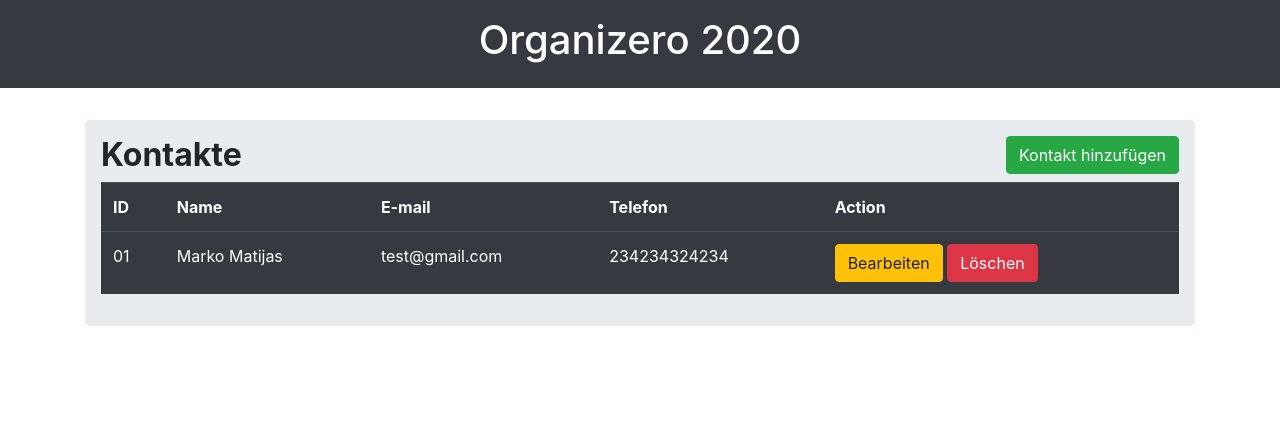
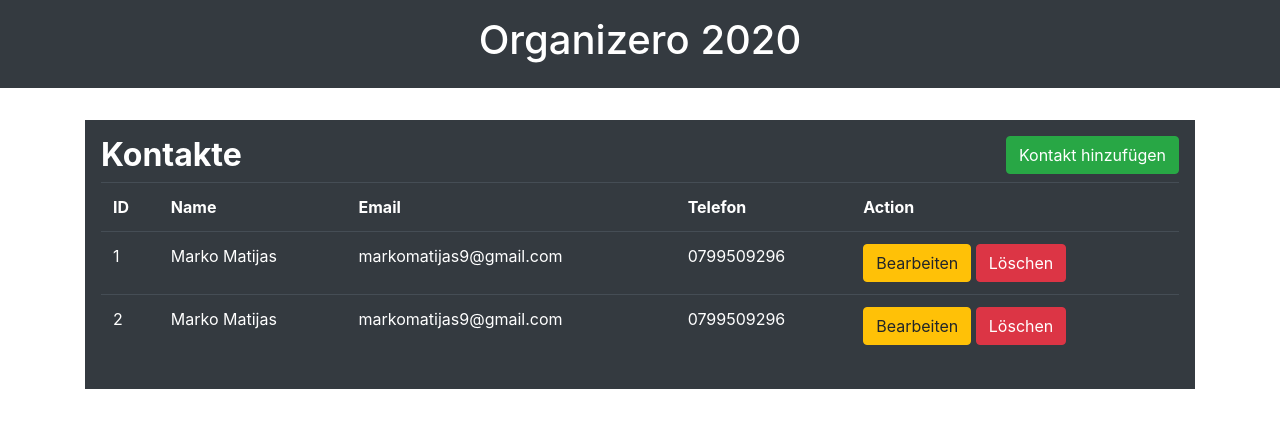
Before and after one commit to maty4/prog, a Flask app: page / in a window 1280 px wide. Shown: the top 428 px of the page. Run offline with Flask 2, Linux system fonts and the light colour scheme; data comes from the database, SQL or seed files in the repository; both versions use the stored data as it was after the commit; some libraries are stand-ins or nearby versions.

Commit message:
Progress

```diff
--- a/organizero/main.py
+++ b/organizero/main.py
@@ -1,12 +1,90 @@
-from flask import Flask, render_template
+import os
+
+from flask import Flask
+from flask import render_template
+from flask import request
+from flask import redirect
+from flask import url_for
+from flask import flash
+
+from flask_sqlalchemy import SQLAlchemy
+
+#Für den Pfad zur Datenbank / sqlite verwendet
+project_dir = os.path.dirname(os.path.abspath(__file__))
+database_file = "sqlite:///{}".format(os.path.join(project_dir, "database.db"))
+
+app = Flask(__name__)
+#Secret Key eingebaut, damit keine Fehlermeldung kommt
+app.secret_key = "Secret Key"
+app.config["SQLALCHEMY_DATABASE_URI"] = database_file
+
+db = SQLAlchemy(app)
+
+#Model Table für die Datenbank
+class Data(db.Model):
+    id = db.Column(db.Integer, primary_key = True)
+    name = db.Column(db.String(100))
+    email = db.Column(db.String(100))
+    telefon = db.Column(db.String(100))
 
 
-app = Flask(__name__)
+    def __init__(self, name, email, telefon):
+
+        self.name = name
+        self.email = email
+        self.telefon = telefon
 
 @app.route('/')
 def Index():
-    return render_template("index.html")
+    all_data = Data.query.all()
+    return render_template("index.html", kontakte = all_data)
 
+
+#Für das Hinzufügen von Kontakten
+@app.route('/insert', methods = ['POST'])
+def insert():
+    if request.method == 'POST':
+        name = request.form['name']
+        email = request.form['email']
+        telefon = request.form['telefon']
+
+        my_data = Data(name, email, telefon)
+        db.session.add(my_data)
+        db.session.commit()
+
+        flash("Kontakt erfolgreich hinzugefügt")
+
+        return redirect(url_for('Index'))
+
+
+
+#Für das Bearbeiten der Einträge
+@app.route('/update', methods = ['GET', 'POST'])
+def update():
+    if request.method == 'POST':
+        my_data = Data.query.get(request.form.get('id'))
+
+        my_data.name = request.form['name']
+        my_data.email = request.form['email']
+        my_data.telefon = request.form['telefon']
+
+        db.session.commit()
+        flash("Kontakt erfolgreich bearbeitet")
+
+        return redirect(url_for('Index'))
+
+
+
+
+#Für das Löschen der Einträge
+@app.route('/delete/<id>/', methods = ['GET', 'POST'])
+def delete(id):
+    my_data = Data.query.get(id)
+    db.session.delete(my_data)
+    db.session.commit()
+    flash("Kontakt erfolgreich gelöscht")
+
+    return redirect (url_for("Index"))
 
 
 
--- a/organizero/templates/base.html
+++ b/organizero/templates/base.html
@@ -1,6 +1,8 @@
 <!DOCTYPE html>
 
 <html>
+
+<!-- Layout von Bootstrap heruntergeladen -->
 
   <head>
 
--- a/organizero/templates/index.html
+++ b/organizero/templates/index.html
@@ -10,12 +10,33 @@
 <div class="container">
   <div class="row">
     <div class="col md-12">
-      <div class="jumbotron p-3">
+      <div class="jumbotron jumbotron-fluid p-3 bg-dark text-white">
         <h2><b>Kontakte</b> <button type="button" class="btn btn-success float-right" data-toggle="modal" data-target="#mymodal">Kontakt hinzufügen</button></h2>
 
 
 
+        {% with messages = get_flashed_messages() %}
 
+
+        {% if messages %}
+        {% for message in messages %}
+
+        <div class="alert alert-success alert-dismissable" role="alert">
+          <button type="button" class="close" data-dismiss="alert" aria-label="close">
+            <span aria-hidden="true">x</span>
+          </button>
+
+        {{message}}
+
+
+        </div>
+
+
+        {% endfor %}
+        {% endif %}
+
+
+        {% endwith %}
 
 
 
@@ -24,51 +45,57 @@
           <tr>
             <th>ID</th>
             <th>Name</th>
-            <th>E-mail</th>
+            <th>Email</th>
             <th>Telefon</th>
             <th>Action</th>
           </tr>
 
+
+          {% for row in kontakte %}
+
+
+
+
           <tr>
-            <td>01</td>
-            <td>Marko Matijas</td>
-            <td>test@gmail.com</td>
-            <td>234234324234</td>
+            <td>{{row.id}}</td>
+            <td>{{row.name}}</td>
+            <td>{{row.email}}</td>
+            <td>{{row.telefon}}</td>
 
             <td>
-              <a href="" class="btn btn-warning btn-xs" data-toggle="modal" data-target="#modaledit">Bearbeiten</a>
-              <a href="" class="btn btn-danger btn-xs" onclick="return confirm('Bist Du sicher?')">Löschen
+              <a href="/update/{{row.id}}" class="btn btn-warning btn-xs" data-toggle="modal" data-target="#modaledit{{row.id}}">Bearbeiten</a>
+              <a href="/delete/{{row.id}}" class="btn btn-danger btn-xs" onclick="return confirm('Bist Du sicher?')">Löschen
               </a>
             </td>
 
           </tr>
 
 <!-- Modal Bearbeiten-->
-      <div id="modaledit" class="modal fade" role="dialog">
+      <div id="modaledit{{row.id}}" class="modal fade" role="dialog">
         <div class="modal-dialog">
           <div class="modal-content">
 
             <div class="modal-header">
-              <h4 class="modal-title">Kontakt hinzufügen</h4>
+              <h4 class="modal-title">Inhalt überarbeiten</h4>
             </div>
 
 
             <div class="modal-body">
-              <form action="" method="POST">
+              <form action="{{url_for('update')}}" method="POST">
                 <div class="form-group">
                   <label>Name:</label>
-                  <input type="hidden" name="id" value="id">
-                  <input type="text" class="form-control" name="name" value="Marko Matijas">
+                  <input type="hidden" name="id" value="{{row.id}}">
+                  <input type="text" class="form-control" name="name" value="{{row.name}}">
                 </div>
 
                 <div class="form-group">
-                  <label>E-mail:</label>
-                  <input type="text" class="form-control" name="e-mail" value="test@gmail.com">
+                  <label>Email:</label>
+                  <input type="text" class="form-control" name="email" value="{{row.email}}">
                 </div>
 
                 <div class="form-group">
                   <label>Telefon:</label>
-                  <input type="text" class="form-control" name="telefon" value="234234324234">
+                  <input type="text" class="form-control" name="telefon" value="{{row.telefon}}">
                 </div>
 
                 <div class="form-group">
@@ -88,6 +115,8 @@
         </div>
       </div>
 
+      {% endfor %}
+
 
         </table>
 
@@ -105,15 +134,15 @@
 
 
             <div class="modal-body">
-              <form action="" method="POST">
+              <form action="{{url_for('insert')}}" method="POST">
                 <div class="form-group">
                   <label>Name:</label>
                   <input type="text" class="form-control" name="name" required="1">
                 </div>
 
                 <div class="form-group">
-                  <label>E-mail:</label>
-                  <input type="email" class="form-control" name="e-mail" required="1">
+                  <label>Email:</label>
+                  <input type="email" class="form-control" name="email" required="1">
                 </div>
 
                 <div class="form-group">
```
Also changed, not shown: organizero/database.db (added), 1 other file.
